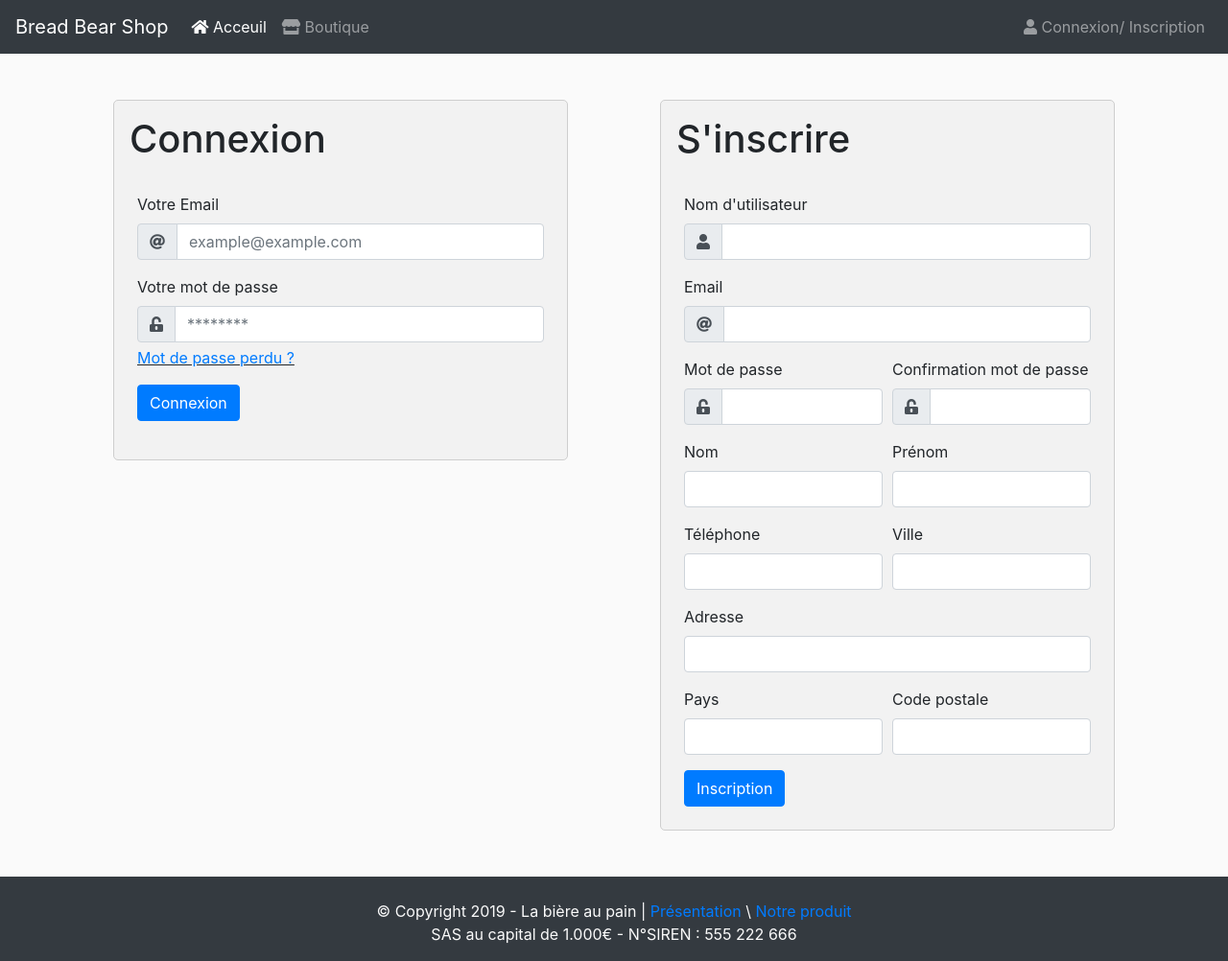
After one commit to CorentinFoucrier/site-biere, a PHP site: page /login.php in a window 1280 px wide. The commit adds this page. Shown: the whole page at 96% size. Run offline with PHP 8.4, Linux system fonts and the light colour scheme; some libraries are stand-ins or nearby versions.

Commit message:
update structure + refacto isConnect() + Connexion/inscription

```diff
--- a/assets/css/style.css
+++ b/assets/css/style.css
@@ -1,3 +1,14 @@
 body {
 	background-color: #FAFAFA;
 }
+
+footer {
+	background-color: #343A40;
+	color: #FAFAFA;
+}
+
+.loginForm {
+	border-radius: 5px;
+	background-color: #f2f2f2;
+	border: 1px solid #cecece;
+}
--- a/includes/function.php
+++ b/includes/function.php
@@ -1,5 +1,5 @@
 <?php
-function userOnly($verify=false){
+function isConnect($verify=false){
 	if (session_status() != PHP_SESSION_ACTIVE){
 		session_start();
 	}
--- a/header.php
+++ b/includes/header.php
@@ -17,26 +17,26 @@
 				<li class="nav-item">
 					<a class="nav-link" href="boutique.php"><i class="fas fa-store"></i> Boutique</a>
 				</li>
-				<?php if (userOnly(true)) : ?>
+				<?php if (isConnect(true)) : ?>
 				<li class="nav-item">
 					<a class="nav-link" href="#"><i class="fas fa-receipt"></i> Bon de commande</a>
 				</li>
 				<?php endif ?>
 			</ul>
 			<ul class="navbar-nav ml-auto">
-				<?php if (userOnly(false)) : ?>
+				<?php if (isConnect(false)) : ?>
 				<li class="nav-item">
-					<a class="nav-link" href="#"><i class="fas fa-user"></i> Connexion/ Inscription</a>
+					<a class="nav-link" href="login.php"><i class="fas fa-user"></i> Connexion/ Inscription</a>
 				</li>
 				<?php endif ?>
-				<?php if (userOnly(true)) : ?>
+				<?php if (isConnect(true)) : ?>
 				<li class="nav-item">
-					<a class="nav-link" href="#"><i class="fas fa-id-card"></i> Profil</a></a>
+					<a class="nav-link" href="mon_compte.php"><i class="fas fa-id-card"></i> Profil</a></a>
 				</li>
 				<?php endif ?>
-				<?php if (userOnly(true)) : ?>
+				<?php if (isConnect(true)) : ?>
 				<li class="nav-item">
-					<a class="nav-link" href="#"><i class="fas fa-power-off"></i> Deconnexion</a></a>
+					<a class="nav-link" href="deconnexion.php"><i class="fas fa-power-off"></i> Deconnexion</a></a>
 				</li>
 				<?php endif ?>
 			</ul>
--- a/isLogged.php
+++ /dev/null
@@ -1,6 +0,0 @@
-<?php
-	/* Si déjà connecter alors on redirige vers index */
-	if (isset($_SESSION['id'])) {
-		header("Location: index.php");
-		exit;
-	}
--- a/isNotLogged.php
+++ /dev/null
@@ -1,6 +0,0 @@
-<?php
-	/* Si PAS connecter alors on redirige vers index */
-	if (!isset($_SESSION['id'])) {
-		header("Location: index.php");
-		exit;
-	}
--- /dev/null
+++ b/login.php
@@ -0,0 +1,307 @@
+<?php
+	require_once 'includes/function.php';
+	require_once 'db.php';
+	if (isConnect(true)) { //Si connecter goto index
+		header('Location: index.php');
+	}
+	#################################
+	############# LOGIN #############
+	#################################
+	if(!empty($_POST['form1'])){
+		$email = htmlentities(strtolower($_POST['email']));
+		$password = htmlentities($_POST['password']);
+		/* verif que les champs ne sont pas vides */
+		if (!empty($email && $password)) {
+			/* récupération de l'utilisateur */
+			require_once 'db.php';
+			$sql = 'SELECT * FROM users WHERE email = ?';
+			$statement = $pdo->prepare($sql);
+			$statement->execute([$email]);
+			$user = $statement->fetch();
+			/* Si $user est true alors on verif que le mdp est pareil qu'en BDD */
+			if ($user) {
+				if (password_verify($password, $user["password"])){
+					$_SESSION["id"] = $user['id'];
+					header("Location: index.php");
+				}else{
+					header('Location: index.php');
+				}
+			}else{
+				header('Location: index.php');
+			}
+		}else{
+			if (empty($username)) {
+				header('Location: index.php');
+			}
+			if (empty($password)) {
+				header('Location: index.php');
+			}
+		}
+	}
+	#################################
+	########## INSCRIPTION ##########
+	#################################
+	if(!empty($_POST['form2'])){
+		$username = htmlentities($_POST['username']);
+		$email = htmlentities($_POST['email']);
+		$password = htmlentities($_POST['password']);
+		$passwordConfirmed = htmlentities($_POST['passwordConfirmed']);
+		$nom = htmlentities($_POST['nom']);
+		$prenom = htmlentities($_POST['prenom']);
+		$tel = htmlentities($_POST['tel']);
+		$ville = htmlentities($_POST['ville']);
+		$adresse = htmlentities($_POST['adresse']);
+		$pays = htmlentities($_POST['pays']);
+		$codePostal = htmlentities($_POST['codePostal']);
+		/* verif que les champs ne sont pas vides */
+		if (!empty($username && $password && $passwordConfirmed && $nom && $prenom && $tel && $ville && $adresse && $pays && $codePostal)) {
+			/* récupération de l'utilisateur et de l'email */
+			require_once 'db.php';
+			$sql = 'SELECT `email`, `username` FROM `users` WHERE `email` = :email AND `username` = :username';
+			$statement = $pdo->prepare($sql);
+			$statement->execute([
+				':username' => $username,
+				':email'	=> $email
+			]);
+			$user = $statement->fetch();
+
+			/* Si $user est false (l'utilisateur et email existe pas) */
+			if (!$user) {
+				var_dump($user);
+				/* Verif que le mdp soit dans le format désiré */
+				if (strlen($password) <= 10 && strlen($password) >= 5) { // Format à déposer dans la condition
+					/* Si mot de passe identiques = true */
+					if ($password === $passwordConfirmed) {
+						$passwordhash = password_hash($password, PASSWORD_BCRYPT);
+						require_once 'db.php';
+						$sql = "INSERT INTO `users` (`nom`, `prenom`, `telephone`, `email`, `adresse`, `ville`, `pays`, `codePostal`, `username`, `password`) VALUES (:nom, :prenom, :telephone, :email, :adresse, :ville, :pays, :codePostal, :username, :password)";
+						$statement = $pdo->prepare($sql);
+						$result = $statement->execute([
+							':nom' => $nom,
+							':prenom' => $prenom,
+							':telephone' => $tel,
+							':email' => $email,
+							':adresse' => $adresse,
+							':ville' => $ville,
+							':pays' => $pays,
+							':codePostal' => $codePostal,
+							':username' => $username,
+							':password' => $passwordhash
+						]);
+						if ($result) {
+							/* Tout s'est bien passé */
+							require_once 'db.php';
+							$reqUser = 'SELECT * FROM users WHERE username = ?';
+							$state = $pdo->prepare($reqUser);
+							$state->execute([$username]);
+							$user = $state->fetch();
+							if ($user) {
+								session_start();
+								$_SESSION['id'] = $user['id'];
+								header("Location: index.php");
+							}else{
+								die('Erreur SQL');
+							}
+						}else{
+							die('Erreur enregistrement en base de donnée');
+							/* TODO : Signaler l'erreur */
+						}
+					}else{
+						die('Les mot de passe ne sont pas identiques');
+						/* TODO : Les mot de passe ne sont pas identiques */
+					}
+				}else{
+					die('Mot de passe n\'est pas entre 5 et 10 caractères');
+					/* TODO : Mot de passe n'est pas entre 5 et 10 caractères */
+				}
+			}else{
+				die('L\'uilisateur ou l\'email existe déjà');
+				/* TODO : L'uilisateur ou l'email existe déjà */
+			}
+		}else{
+			die('Tout est vide !');
+		}
+	}
+?>
+<!DOCTYPE html>
+<html>
+	<head>
+		<title>Connexion | Inscription</title>
+		<?php require 'includes/head.php'; ?>
+	</head>
+	<body>
+		<?php require 'includes/header.php'; ?>
+		<div class="container">
+			<div class="row mt-5">
+				<?php if (!isset($_GET['pwd'])) : ?>
+				<div class="col-md-6 px-md-5 mb-5">
+					<div class="loginForm">
+						<div class="pt-3 pl-3">
+							<h1>Connexion</h1>
+						</div>
+						<div>
+							<form class="p-4" name="form1">
+								<div class="form-group">
+									<label for="email">Votre Email</label>
+									<div class="input-group">
+										<div class="input-group-prepend">
+											<div class="input-group-text">
+												<i class="fa fa-at"></i>
+											</div>
+										</div>
+										<input id="email" name="email" placeholder="example@example.com" type="text" class="form-control" required="required">
+									</div>
+								</div>
+
+								<div class="form-group">
+									<label for="text">Votre mot de passe</label>
+									<div class="input-group">
+										<div class="input-group-prepend">
+											<div class="input-group-text">
+												<i class="fa fa-unlock-alt"></i>
+											</div>
+										</div>
+										<input id="text" name="text" placeholder="********" type="text" class="form-control" aria-describedby="textHelpBlock" required="required">
+									</div>
+									<u class="form-text"><a href="?pwd=pass_lost">Mot de passe perdu ?</a></u>
+								</div>
+
+								<div class="form-group">
+									<button type="submit" name="sendForm1" value="sendForm1" for="form1" class="btn btn-primary">Connexion</button>
+								</div>
+							</form>
+						</div>
+					</div>
+				</div>
+
+				<div class="col-md-6 px-md-5 mb-5">
+					<div class="loginForm">
+						<div class="pt-3 pl-3">
+							<h1>S'inscrire</h1>
+						</div>
+						<div>
+							<form method="post" action="" name="form2" class="p-4">
+								<div class="form-row">
+									<div class="form-group col-12">
+										<label for="nom">Nom d'utilisateur</label>
+										<div class="input-group">
+											<div class="input-group-prepend">
+												<div class="input-group-text">
+													<i class="fa fa-user"></i>
+												</div>
+											</div>
+											<input type="text" class="form-control" required="required" name="username">
+										</div>
+									</div>
+									<div class="form-group col-12">
+										<label for="email">Email</label>
+										<div class="input-group">
+											<div class="input-group-prepend">
+												<div class="input-group-text">
+													<i class="fa fa-at"></i>
+												</div>
+											</div>
+											<input type="email" class="form-control" required="required" name="email">
+										</div>
+									</div>
+									<div class="form-group col-12 col-md-6">
+										<label for="prenom">Mot de passe</label>
+										<div class="input-group">
+											<div class="input-group-prepend">
+												<div class="input-group-text">
+													<i class="fa fa-unlock-alt"></i>
+												</div>
+											</div>
+											<input type="password" class="form-control" required="required" name="password">
+										</div>
+									</div>
+									<div class="form-group col-12 col-md-6">
+										<label for="prenom">Confirmation mot de passe</label>
+										<div class="input-group">
+											<div class="input-group-prepend">
+												<div class="input-group-text">
+													<i class="fa fa-unlock-alt"></i>
+												</div>
+											</div>
+											<input type="password" class="form-control" required="required" name="passwordConfirmed">
+										</div>
+									</div>
+								</div>
+
+								<div class="form-row">
+									<div class="form-group col-12 col-md-6">
+										<label for="nom">Nom</label>
+										<input type="text" class="form-control" required="required" name="nom">
+									</div>
+									<div class="form-group col-12 col-md-6">
+										<label for="prenom">Prénom</label>
+										<input type="text" class="form-control" required="required" name="prenom">
+									</div>
+								</div>
+
+								<div class="form-row">
+									<div class="form-group col-12 col-md-6">
+										<label for="tel">Téléphone</label>
+										<input type="text" class="form-control" required="required" name="tel">
+									</div>
+									<div class="form-group col-12 col-md-6">
+										<label for="ville">Ville</label>
+										<input type="text" class="form-control" required="required" name="ville">
+									</div>
+								</div>
+
+								<div class="form-row">
+									<div class="form-group col-12">
+										<label for="adresse">Adresse</label>
+										<input type="text" class="form-control" required="required" name="adresse">
+									</div>
+									<div class="form-group col-12 col-md-6">
+										<label for="pays">Pays</label>
+										<input type="text" class="form-control" required="required" name="pays">
+									</div>
+									<div class="form-group col-12 col-md-6">
+										<label for="codePostal">Code postale</label>
+										<input type="text" class="form-control" required="required" name="codePostal">
+									</div>
+								</div>
+								<button type="submit" name="sendForm2" value="sendForm2" for="form2" class="btn btn-primary">Inscription</button>
+							</form>
+						</div>
+					</div>
+				</div>
+				<?php endif ?>
+				<?php if (isset($_GET['pwd'])) : ?>
+				<div class="col-md-6 offset-md-3 col-12 px-md-5 mb-5">
+					<div class="loginForm">
+						<div class="pt-3 pl-3">
+							<h1>Reset mot de passe</h1>
+						</div>
+						<div>
+							<form class="p-4" name="reset">
+								<div class="form-group">
+									<label for="email">Votre Email</label>
+									<div class="input-group">
+										<div class="input-group-prepend">
+											<div class="input-group-text">
+												<i class="fa fa-at"></i>
+											</div>
+										</div>
+										<input id="email" name="email" placeholder="example@example.com" type="text" class="form-control" required="required">
+									</div>
+								</div>
+
+								<div class="form-group">
+									<button type="submit" name="sendFormReset" value="sendFormReset" for="reset" class="btn btn-danger">Reset</button>
+									<a href="login.php"><span class="btn btn-secondary">Retour</span></a>
+								</div>
+							</form>
+						</div>
+					</div>
+				</div>
+				<?php endif ?>
+			</div>
+		</div>
+		<?php require 'includes/footer.php'; ?>
+		<?php require 'includes/scripts.php'; ?>
+	</body>
+</html>
```
Also changed, not shown: boutique.php (+6 -5 lines), commandes.php (+9 -7 lines), confirmation_commande.php (+8 -5 lines), connexion.php (deleted, +0 -94 lines), index.php (+33 -4 lines), inscription.php (deleted, +0 -182 lines), mon_compte.php (+10 -7 lines), assets/testing/test.php (renamed from test.php), assets/testing/test2.php (renamed from test2.php), includes/footer.php (renamed from footer.php), includes/head.php (renamed from head.php), includes/scripts.php (renamed from scripts.php).
